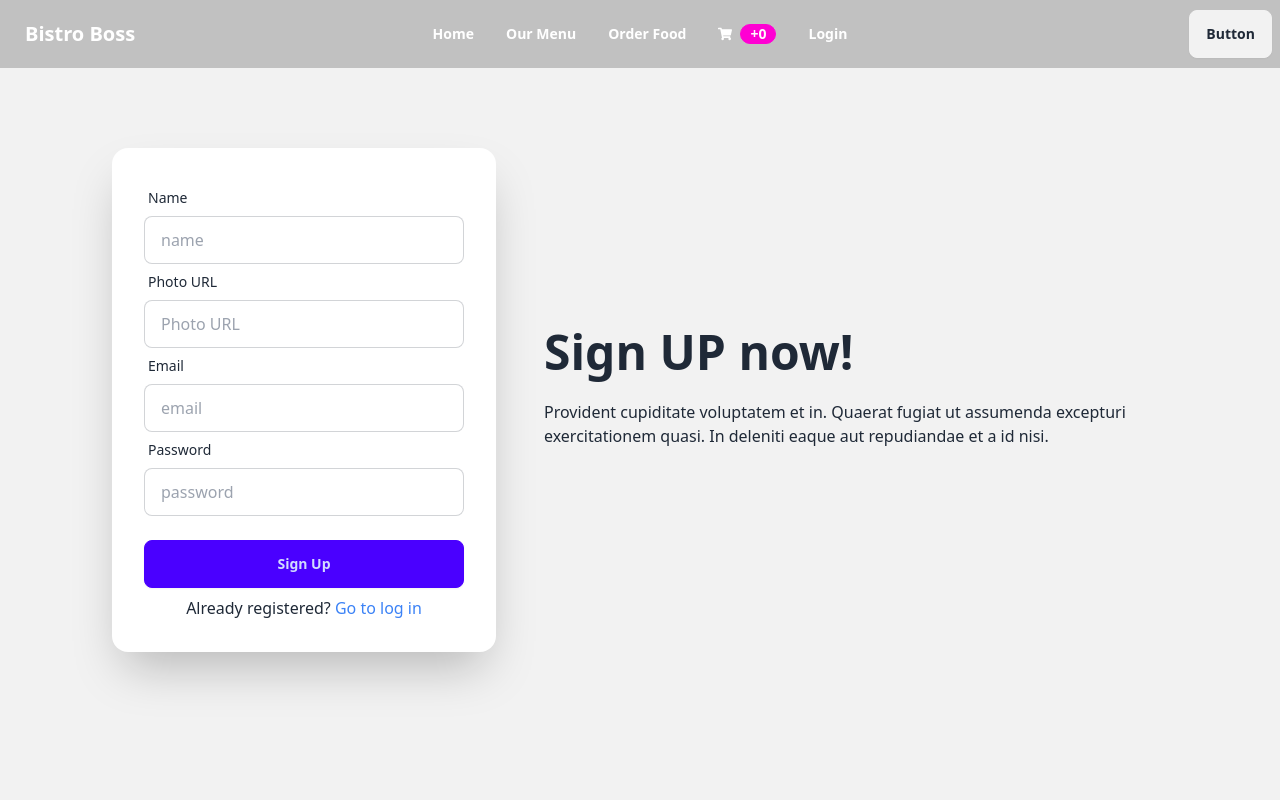
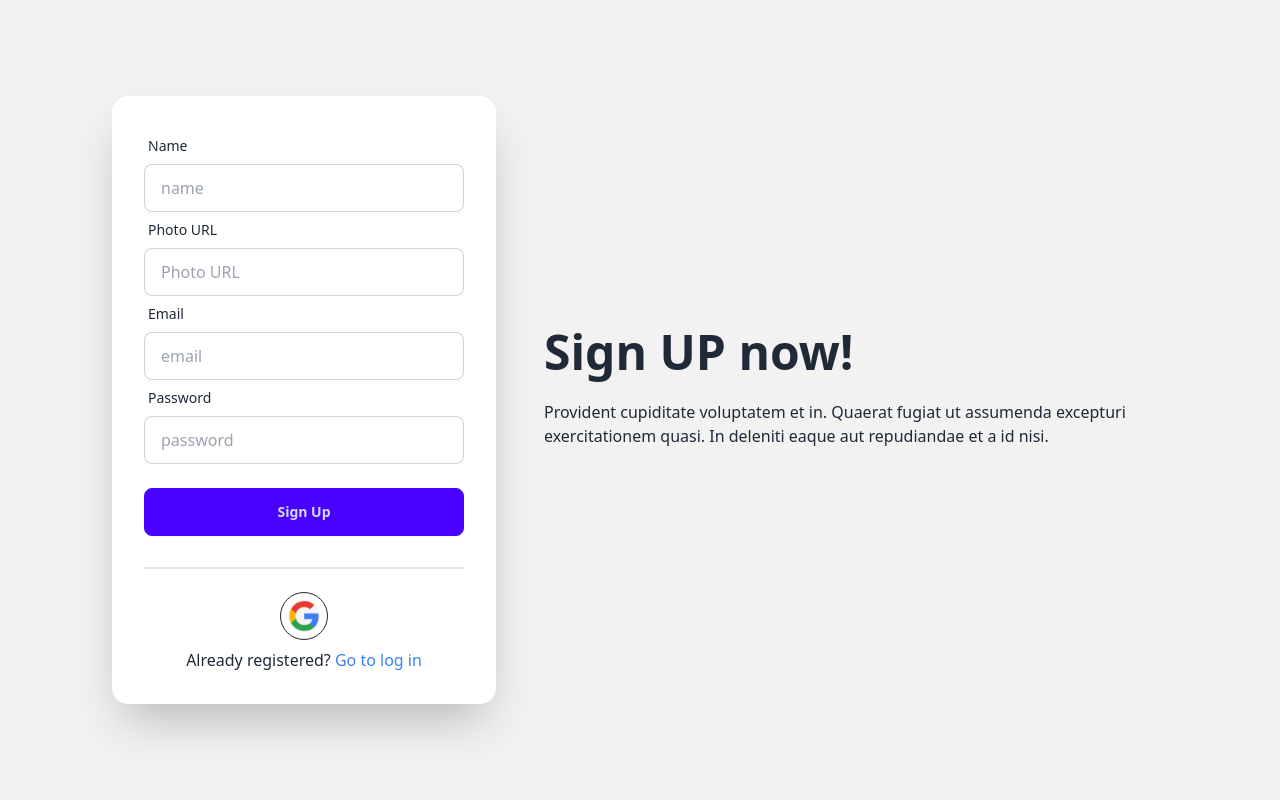
Before and after one commit to mafizul247/bistro-boss-restaurant-client, a React (Vite) app: page /signup in a window 1280 px wide. Shown: the top 800 px of the page. Built offline with nearby package versions, Linux system fonts and the light colour scheme; no server answers.

Commit message:
User Add

```diff
--- a/src/Layout/Main.jsx
+++ b/src/Layout/Main.jsx
@@ -12,7 +12,7 @@ const Main = () => {
     }
 
     const location = useLocation();
-    const noHeaderFooter = location.pathname.includes('login');
+    const noHeaderFooter = location.pathname.includes('login') || location.pathname.includes('signup');
     // console.log(noHeaderFooter);
 
     return (
--- a/src/Pages/Login/Login.jsx
+++ b/src/Pages/Login/Login.jsx
@@ -5,6 +5,7 @@ import LoadingSpinner from '../../components/LoadingSpinner/LoadingSpinner';
 import { AuthContext } from '../../Providers/AuthProvider';
 import { Link } from 'react-router-dom';
 import { toast } from 'react-toastify';
+import SocialLogin from '../../components/SocialLogin/SocialLogin';
 
 const Login = () => {
     const navigation = useNavigation();
@@ -91,8 +92,9 @@ const Login = () => {
                                 <input disabled={disabled} type="submit" className="btn btn-primary" value="Login" />
                             </div>
                         </form>
+                        <SocialLogin />
                         <div >
-                            <p className='text-center'>New here? <Link to='/signup' className='text-blue-500 hover:text-blue-800 hover:underline'>Create a New Account</Link> </p>
+                            <p className='text-center'>New here?<Link to='/signup' state={location.state} className='text-blue-500 hover:text-blue-800 hover:underline'>Create a New Account</Link> </p>
                         </div>
                     </div>
                 </div>
--- a/src/Pages/SignUp/SignUp.jsx
+++ b/src/Pages/SignUp/SignUp.jsx
@@ -1,9 +1,10 @@
 import React, { useContext } from 'react';
-import { Link, useNavigate, useNavigation } from 'react-router-dom';
+import { Link, useLocation, useNavigate, useNavigation } from 'react-router-dom';
 import LoadingSpinner from '../../components/LoadingSpinner/LoadingSpinner';
 import { AuthContext } from '../../Providers/AuthProvider';
 import { useForm } from 'react-hook-form';
 import { toast } from 'react-toastify';
+import SocialLogin from '../../components/SocialLogin/SocialLogin';
 
 const SignUp = () => {
     const navigation = useNavigation();
@@ -13,21 +14,37 @@ const SignUp = () => {
 
     const { createUser, updateUserProfile, setReload } = useContext(AuthContext);
     const navigate = useNavigate();
+    const location = useLocation();
+    const from = location.state?.from?.pathname || '/';
 
     const { register, handleSubmit, watch, reset, formState: { errors } } = useForm();
 
     const onSubmit = (data) => {
-        console.log(data);
+        // console.log(data);
         createUser(data.email, data.password)
             .then(result => {
                 const logedUser = result.user;
                 // console.log(logedUser);
                 updateUserProfile(data.name, data.photoURL)
                     .then(() => {
-                        setReload(true)
-                        navigate('/');
-                        toast(`${logedUser.displayName} Registration Succefully`)
-                        // Logout user and redirect navigate('/login')
+                        const savedUser = { name: data.name, email: data.email, photo: data.photoURL }
+                        fetch('http://localhost:5000/user', {
+                            method: 'POST',
+                            headers: {
+                                'content-type': 'application/json'
+                            },
+                            body: JSON.stringify(savedUser)
+                        })
+                            .then(res => res.json())
+                            .then(data => {
+                                console.log(data);
+                                if (data.insertedId) {
+                                    setReload(true)
+                                    navigate(from, { replace: true });
+                                    toast(`${logedUser.displayName} Registration Succefully`)
+                                    // Logout user and redirect navigate('/login')
+                                }
+                            })
                     }).catch(error => console.log(error.message))
                 reset();
             })
@@ -81,6 +98,7 @@ const SignUp = () => {
                                 <input type="submit" className="btn btn-primary" value="Sign Up" />
                             </div>
                         </form>
+                        <SocialLogin />
                         <div >
                             <p className='text-center'>Already registered? <Link to='/login' className='text-blue-500 hover:text-blue-800 hover:underline'>Go to log in</Link> </p>
                         </div>
--- a/src/Providers/AuthProvider.jsx
+++ b/src/Providers/AuthProvider.jsx
@@ -1,5 +1,5 @@
 import React, { createContext, useEffect, useState } from 'react';
-import { createUserWithEmailAndPassword, getAuth, onAuthStateChanged, signInWithEmailAndPassword, signOut, updateProfile } from "firebase/auth";
+import { GoogleAuthProvider, createUserWithEmailAndPassword, getAuth, onAuthStateChanged, signInWithEmailAndPassword, signInWithPopup, signOut, updateProfile } from "firebase/auth";
 import { app } from '../firebase/firebase.config';
 
 export const AuthContext = createContext(null);
@@ -9,6 +9,7 @@ const AuthProvider = ({ children }) => {
     const [user, setUser] = useState(null);
     const [loading, setLoading] = useState(true);
     const [reload, setReload] = useState(null);
+    const googleProvider = new GoogleAuthProvider();
 
     const createUser = (email, password) => {
         setLoading(true);
@@ -24,6 +25,11 @@ const AuthProvider = ({ children }) => {
         return updateProfile(auth.currentUser, {
             displayName: name, photoURL: photo
         })
+    }
+
+    const googleLogin = () => {
+        setLoading();
+        return signInWithPopup(auth, googleProvider);
     }
 
     const logOut = () => {
@@ -49,6 +55,7 @@ const AuthProvider = ({ children }) => {
         createUser,
         logIn,
         updateUserProfile,
+        googleLogin,
         logOut,
         setReload
     }
--- a/src/Routes/Router.jsx
+++ b/src/Routes/Router.jsx
@@ -43,7 +43,7 @@ const router = createBrowserRouter([
   },
   {
     path: 'dashboard',
-    element: <Dashboard />,
+    element: <PrivateRoute><Dashboard /></PrivateRoute> ,
     children: [
       {
         path: 'myCart',
--- /dev/null
+++ b/src/components/SocialLogin/SocialLogin.jsx
@@ -0,0 +1,52 @@
+import React, { useContext } from 'react';
+import { FaGoogle } from 'react-icons/fa';
+import googleIcon from './../../assets/icon/google-icon.png'
+import { AuthContext } from '../../Providers/AuthProvider';
+import { toast } from 'react-toastify';
+import { useLocation, useNavigate } from 'react-router-dom';
+
+const SocialLogin = () => {
+    const { googleLogin } = useContext(AuthContext);
+    const navigate = useNavigate();
+    const location = useLocation();
+    const from = location.state?.from?.pathname || '/';
+
+    const handleGoogleLogin = () => {
+        googleLogin()
+            .then(result => {
+                const logedUser = result.user;
+                console.log(logedUser);
+                navigate(from, { replace: true });
+                toast(`${logedUser.displayName} Login Succefully`)
+                const savedUser = { name: logedUser.displayName, email: logedUser.email, photo: logedUser.photoURL }
+                fetch('http://localhost:5000/user', {
+                    method: 'POST',
+                    headers: {
+                        'content-type': 'application/json'
+                    },
+                    body: JSON.stringify(savedUser)
+                })
+                    .then(res => res.json())
+                    .then(data => {
+                        console.log(data);
+                    })
+            }).catch(error => {
+                console.log(error);
+                toast.error(error.message);
+            })
+    }
+
+    return (
+        <div>
+            <div className="divider"></div>
+            <div className='text-center'>
+                <button onClick={handleGoogleLogin} className="btn btn-circle btn-outline">
+                    {/* <FaGoogle className='h-6 w-6 text-red-500' /> */}
+                    <img className='w-8 h-8 rounded-full' src={googleIcon} alt="Google" />
+                </button>
+            </div>
+        </div>
+    );
+};
+
+export default SocialLogin;
```
Also changed, not shown: src/assets/icon/google-icon.png (added).
